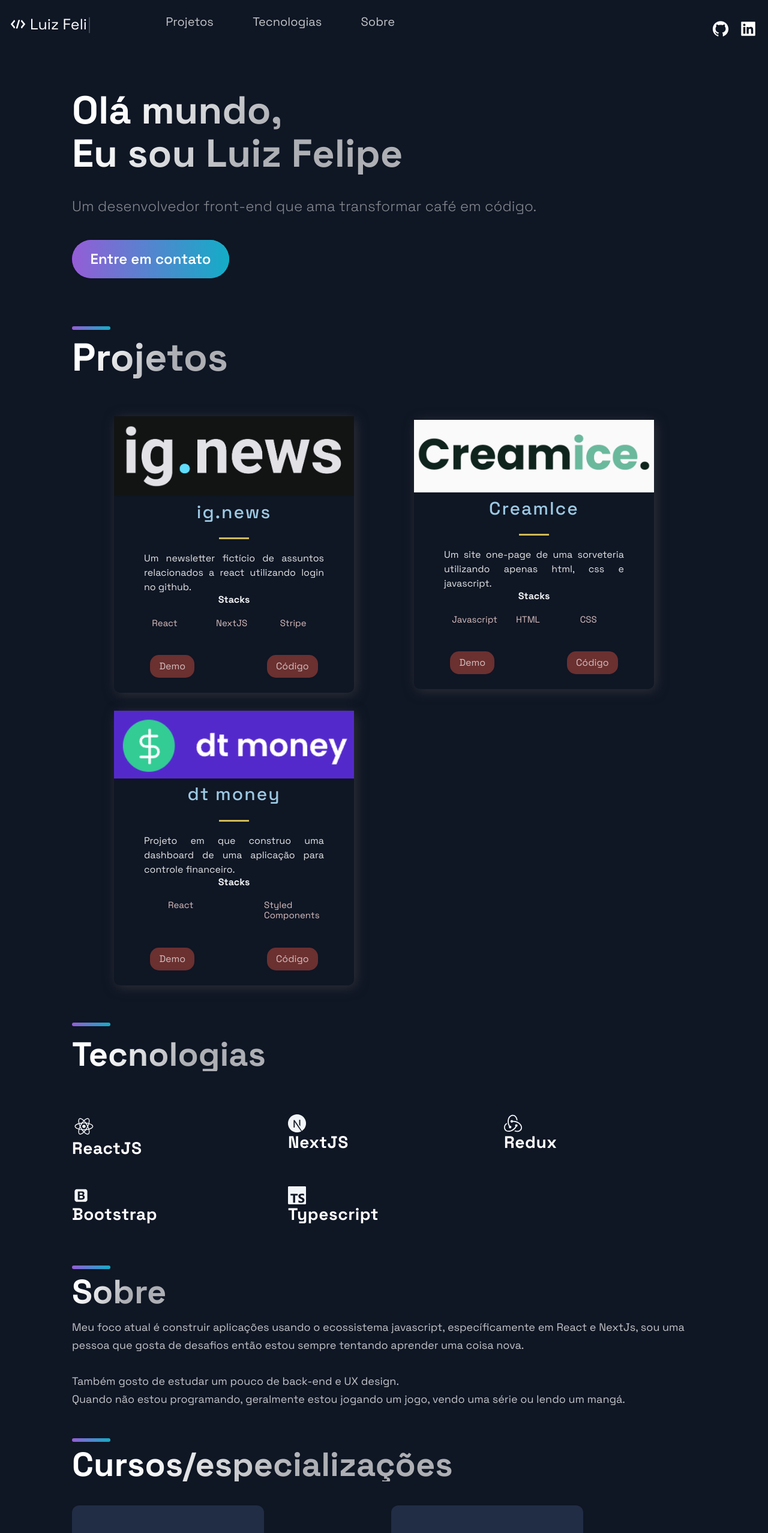
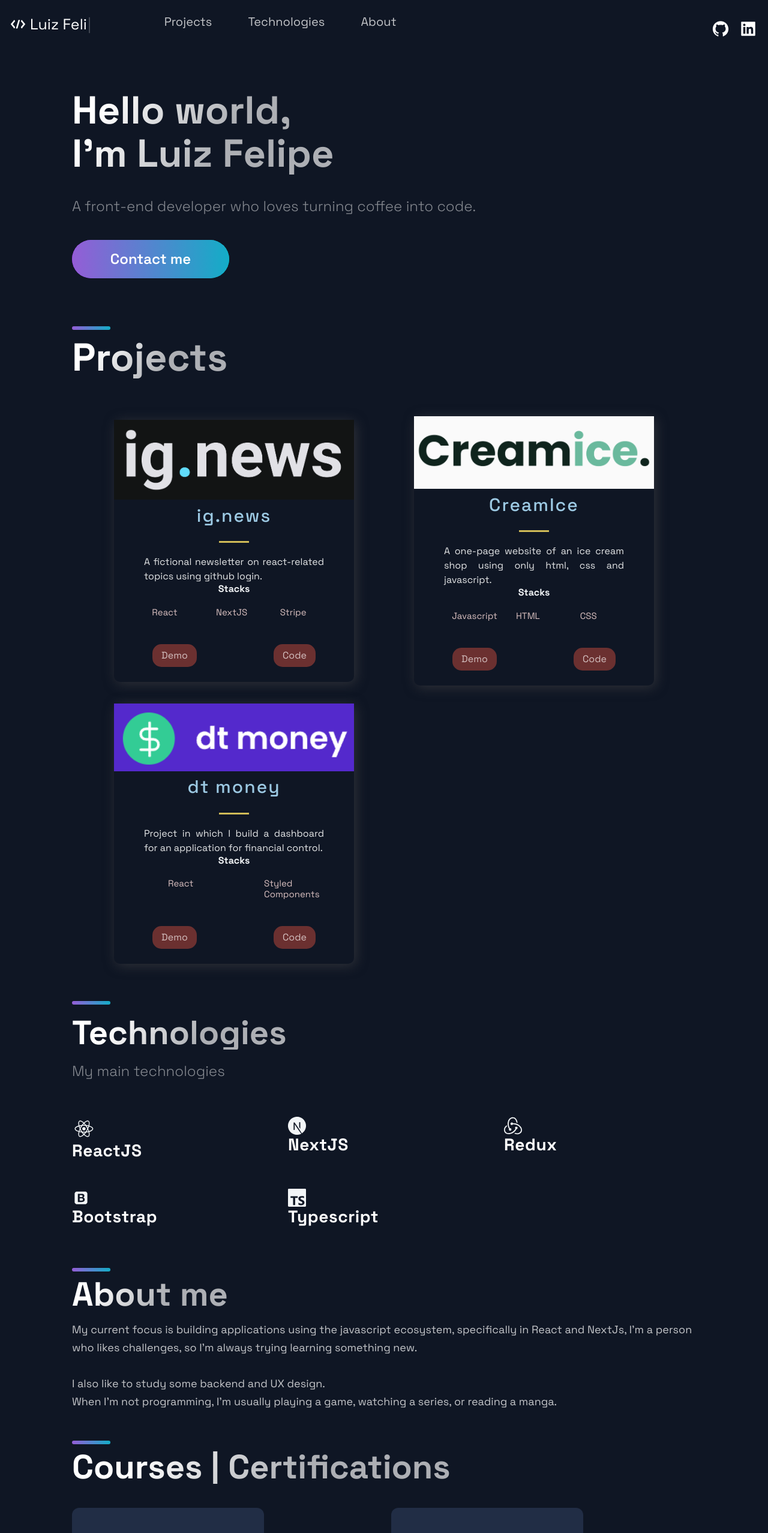
Before and after one commit to Luiz-Fel/luiz-fel-portfolio, a Next.js app: page / in a window 1280 px wide. Shown: the top 2556 px of the page at 60% size. Built offline with nearby package versions, Linux system fonts and the light colour scheme.

Commit message:
Updated text and links.

```diff
--- a/src/components/AboutMe/AboutMe.js
+++ b/src/components/AboutMe/AboutMe.js
@@ -11,14 +11,13 @@
   return (
     <Section id="about">
       <SectionDivider />
-      <SectionTitle style={{paddingTop: "1rem"}}>Sobre</SectionTitle>
+      <SectionTitle style={{paddingTop: "1rem"}}>About me</SectionTitle>
       <AboutMeParagraph>
-        Meu foco atual é construir aplicações usando o ecossistema javascript, específicamente em React e NextJs, sou uma pessoa que gosta de desafios então estou sempre tentando aprender uma coisa nova.
+      My current focus is building applications using the javascript ecosystem, specifically in React and NextJs, I'm a person who likes challenges, so I'm always trying  learning something new.<br />
         <br />
+        I also like to study some backend and UX design.
         <br />
-        Também gosto de estudar um pouco de back-end e UX design.
-        <br />
-        Quando não estou programando, geralmente estou jogando um jogo, vendo uma série ou lendo um mangá.
+        When I'm not programming, I'm usually playing a game, watching a series, or reading a manga.
       </AboutMeParagraph>
       <br />
     </Section>
--- a/src/components/Acomplishments/Acomplishments.js
+++ b/src/components/Acomplishments/Acomplishments.js
@@ -6,14 +6,14 @@
 import {AiOutlineRocket} from 'react-icons/ai'
 
 const data = [
-  { title: "Front End Development Libraries", text: 'FreeCodeCamp', time: "ano de conclusão: 2022", icon: <DiReact size="4rem" />},
-  { title: "Ignite", text: 'Rocketseat', time:"ano de conclusão: em andamento", icon: <AiOutlineRocket size="4rem" /> }
+  { title: "Front End Development Libraries", text: 'FreeCodeCamp', time: "conclusion year: 2022", icon: <DiReact size="4rem" />},
+  { title: "React trail", text: 'Rocketseat', time:"conclusion year: 2022", icon: <AiOutlineRocket size="4rem" /> }
 ];
 
 const Acomplishments = () => (
  <Section>
   <SectionDivider />
-  <SectionTitle style={{paddingTop: "1rem"}}>Cursos/especializações</SectionTitle>
+  <SectionTitle style={{paddingTop: "1rem"}}>Courses | Certifications</SectionTitle>
    <Boxes>
      {data.map((card, index) => (
         <Box key={index}>
--- a/src/components/Footer/Footer.js
+++ b/src/components/Footer/Footer.js
@@ -9,8 +9,8 @@
     <FooterWrapper id="footer">
       <LinkList>
         <LinkColumn>
-          <LinkTitle>Telefone</LinkTitle>
-          <LinkItem>79 98836-8471</LinkItem>
+          <LinkTitle>Telephone number</LinkTitle>
+          <LinkItem> +55 79988368471</LinkItem>
         </LinkColumn>
         <LinkColumn>
           <LinkTitle>E-mail</LinkTitle>
@@ -22,13 +22,13 @@
       <SocialIconsContainer>
         <CompanyContainer>
           <Slogan>
-            Aprender. Construir. Reaprender.
+          Learn. Build. Relearn.
           </Slogan>
         </CompanyContainer>
         <SocialIcons href="https://github.com/Luiz-Fel">
         <AiFillGithub size="3rem"/>
       </SocialIcons>
-      <SocialIcons href="https://www.linkedin.com/in/luiz-felipe-653b7a1a5/">
+      <SocialIcons href="https://www.linkedin.com/in/luiz-felipe-653b7a1a5/?locale=en_US">
         <AiFillLinkedin size="3rem"/>
       </SocialIcons>
       </SocialIconsContainer>
--- a/src/components/Header/Header.js
+++ b/src/components/Header/Header.js
@@ -42,17 +42,17 @@
     <Div2>
         <li>
           <Link href="#projects">
-            <NavLink>Projetos</NavLink>
+            <NavLink>Projects</NavLink>
           </Link>
         </li>
         <li>
           <Link href="#tech">
-            <NavLink>Tecnologias</NavLink>
+            <NavLink>Technologies</NavLink>
           </Link>
         </li>
         <li>
           <Link href="#about">
-            <NavLink>Sobre</NavLink>
+            <NavLink>About</NavLink>
           </Link>
         </li>
     </Div2>
@@ -60,7 +60,7 @@
       <SocialIcons href="https://github.com/Luiz-Fel">
         <AiFillGithub size="3rem"/>
       </SocialIcons>
-      <SocialIcons href="https://www.linkedin.com/in/luiz-felipe-653b7a1a5/">
+      <SocialIcons href="https://www.linkedin.com/in/luiz-felipe-653b7a1a5/?locale=en_US">
         <AiFillLinkedin size="3rem"/>
       </SocialIcons>
     </Div3>
--- a/src/components/Hero/Hero.js
+++ b/src/components/Hero/Hero.js
@@ -8,13 +8,13 @@
   <Section row nopadding>
     <LeftSection>
       <SectionTitle main center>
-        Olá mundo, <br />
-        Eu sou Luiz Felipe
+        Hello world, <br />
+        I'm Luiz Felipe
       </SectionTitle>
       <SectionText>
-        Um desenvolvedor front-end que ama transformar café em código.
+      A front-end developer who loves turning coffee into code.
       </SectionText>
-      <Button onClick={() => window.location = '#footer'}>Entre em contato</Button>
+      <Button onClick={() => window.location = '#footer'}>Contact me</Button>
     </LeftSection>
   </Section>
 );
--- a/src/components/Projects/Projects.js
+++ b/src/components/Projects/Projects.js
@@ -10,7 +10,7 @@
   <Section nopadding id="projects">
     <SectionDivider />
     <SectionTitle main style={{paddingTop: "1rem",}}>
-      Projetos
+      Projects
     </SectionTitle>
     <GridContainer>
         {projects.map(({ id, image, title, description, tags, visit, source }) =>  (
@@ -31,7 +31,7 @@
             </div>
             <UtilityList>
               <ExternalLinks href={visit}>Demo</ExternalLinks>
-              <ExternalLinks href={source}>Código</ExternalLinks>
+              <ExternalLinks href={source}>Code</ExternalLinks>
 
             </UtilityList>
           </BlogCard>
--- a/src/components/Technologies/Technologies.js
+++ b/src/components/Technologies/Technologies.js
@@ -8,8 +8,8 @@
   <Section id="tech">
     <SectionDivider />
     <br />
-    <SectionTitle>Tecnologias</SectionTitle>
-    <SectionText></SectionText>
+    <SectionTitle>Technologies</SectionTitle>
+    <SectionText>My main technologies</SectionText>
     <List style={{marginTop: "2rem"}}>
       <ListItem>
         <DiReact size="4rem"/>
--- a/src/constants/constants.js
+++ b/src/constants/constants.js
@@ -1,7 +1,7 @@
 export const projects = [
   {
     title: 'ig.news',
-    description: "Um newsletter fictício de assuntos relacionados a react utilizando login no github.",
+    description: "A fictional newsletter on react-related topics using github login.",
     image: '/images/ignewsLogo.png',
     tags: ['React', 'NextJS', 'Stripe'],
     source: 'https://github.com/Luiz-Fel/ignews',
@@ -10,7 +10,7 @@
   },
   {
     title: 'CreamIce',
-    description: "Um site one-page de uma sorveteria utilizando apenas html, css e javascript.",
+    description: "A one-page website of an ice cream shop using only html, css and javascript.",
     image: '/images/CreamIceLogo.png',
     tags: ['Javascript', 'HTML', 'CSS'],
     source: 'https://github.com/Luiz-Fel/CreamIce',
@@ -19,7 +19,7 @@
   },
   {
     title: 'dt money',
-    description: "Projeto em que construo uma dashboard de uma aplicação para controle financeiro.",
+    description: "Project in which I build a dashboard for an application for financial control.",
       image: '/images/dtmoneyPic.png',
       tags: ['React', 'Styled Components'],
     source: 'https://github.com/Luiz-Fel/dtmoney',
```
